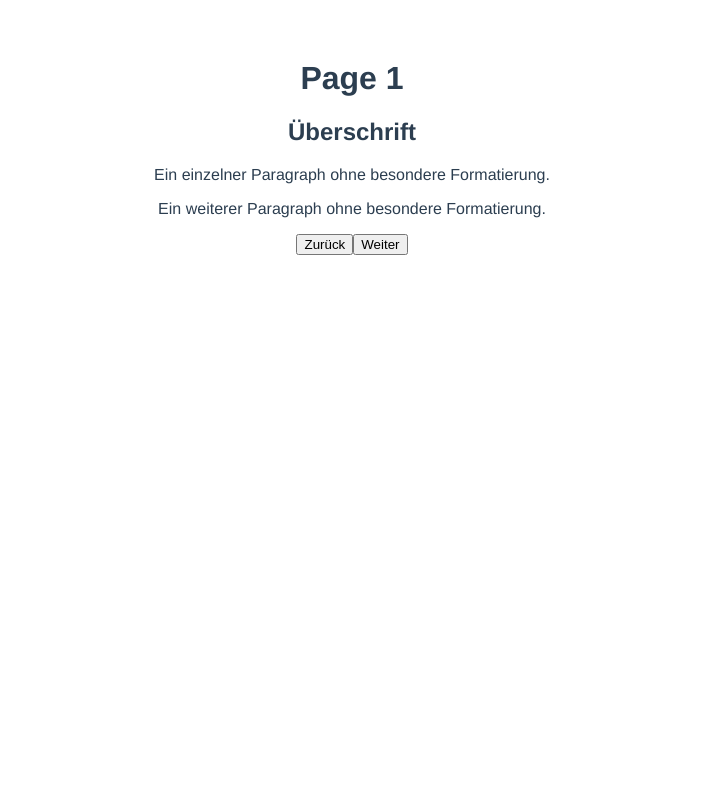
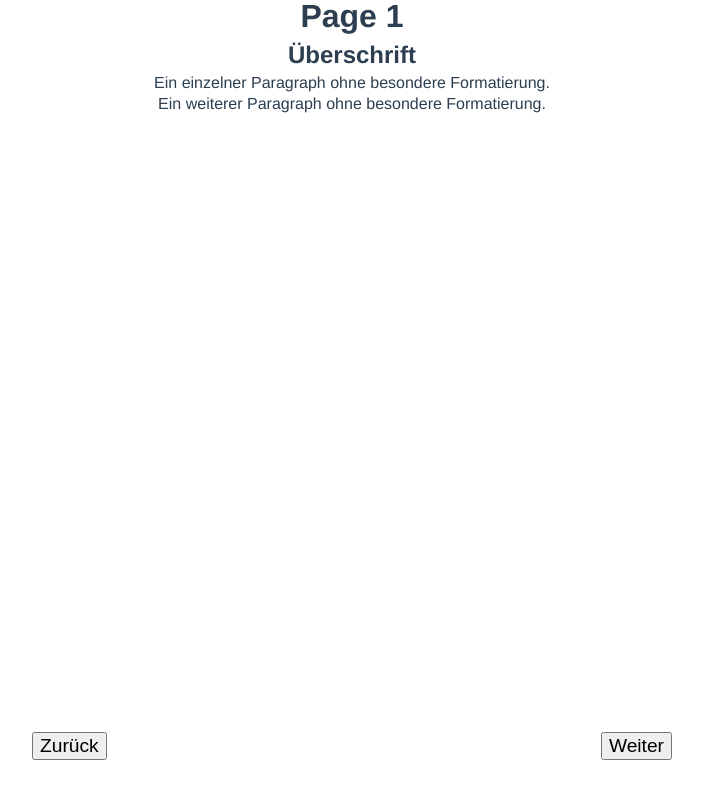
Before and after one commit to mako017-archive/ls-logfiles, a Vue app: page / in a window 1280 px wide. Shown: the whole page, without its empty margins (288-991 px from the left). Built offline with nearby package versions, Linux system fonts and the light colour scheme.

Commit message:
started working on layout

```diff
--- a/package.json
+++ b/package.json
@@ -9,6 +9,8 @@
   },
   "dependencies": {
     "core-js": "^3.6.5",
+    "sass": "^1.26.10",
+    "sass-loader": "^10.0.1",
     "vue": "^2.6.11",
     "vue-class-component": "^7.2.3",
     "vue-property-decorator": "^8.4.2",
--- a/src/App.vue
+++ b/src/App.vue
@@ -6,7 +6,7 @@
 
 <script lang="ts">
 import { Component, Vue } from "vue-property-decorator";
-import SlideShow from "@/components/slideshow.vue";
+import SlideShow from "@/components/SlideShow.vue";
 
 @Component({
 	components: {
@@ -23,6 +23,5 @@ export default class App extends Vue {}
 	-moz-osx-font-smoothing: grayscale;
 	text-align: center;
 	color: #2c3e50;
-	margin-top: 60px;
 }
 </style>
--- /dev/null
+++ b/src/assets/normalize.css
@@ -0,0 +1,110 @@
+/* http://meyerweb.com/eric/tools/css/reset/ */
+/* v1.0 | 20080212 */
+
+html,
+body,
+div,
+span,
+applet,
+object,
+iframe,
+h1,
+h2,
+h3,
+h4,
+h5,
+h6,
+p,
+blockquote,
+pre,
+a,
+abbr,
+acronym,
+address,
+big,
+cite,
+code,
+del,
+dfn,
+em,
+font,
+img,
+ins,
+kbd,
+q,
+s,
+samp,
+small,
+strike,
+strong,
+sub,
+sup,
+tt,
+var,
+b,
+u,
+i,
+center,
+dl,
+dt,
+dd,
+ol,
+ul,
+li,
+fieldset,
+form,
+label,
+legend,
+table,
+caption,
+tbody,
+tfoot,
+thead,
+tr,
+th,
+td {
+	margin: 0;
+	padding: 0;
+	border: 0;
+	outline: 0;
+	font-size: 100%;
+	vertical-align: baseline;
+	background: transparent;
+}
+body {
+	line-height: 1;
+}
+ol,
+ul {
+	list-style: none;
+}
+blockquote,
+q {
+	quotes: none;
+}
+blockquote:before,
+blockquote:after,
+q:before,
+q:after {
+	content: "";
+	content: none;
+}
+
+/* remember to define focus styles! */
+:focus {
+	outline: 0;
+}
+
+/* remember to highlight inserts somehow! */
+ins {
+	text-decoration: none;
+}
+del {
+	text-decoration: line-through;
+}
+
+/* tables still need 'cellspacing="0"' in the markup */
+table {
+	border-collapse: collapse;
+	border-spacing: 0;
+}
--- a/src/components/SlideShow.vue
+++ b/src/components/SlideShow.vue
@@ -1,10 +1,10 @@
 <template>
-	<div class="hello">
-		<h1>Page 1</h1>
+	<div class="container">
+		<h1>Page {{ currentPage + 1 }}</h1>
 		<Slide :html="currentPageHTML" />
 		<div class="button-container">
-			<button @click="decrementPage">Zurück</button>
-			<button @click="incrementPage">Weiter</button>
+			<button class="left hallo" @click="decrementPage">Zurück</button>
+			<button class="right" @click="incrementPage">Weiter</button>
 		</div>
 	</div>
 </template>
@@ -21,35 +21,30 @@ import { mapGetters, mapActions } from "vuex";
 	methods: {
 		...mapActions(["decrementPage", "incrementPage"]),
 	},
-	computed: mapGetters(["currentPageHTML"]),
+	computed: mapGetters(["currentPageHTML", "currentPage"]),
 })
 export default class SlideShow extends Vue {
 	@Prop() private msg!: string;
 	currentPageHTML!: string;
-	currentPage = 0;
+	currentPage!: number;
 }
 </script>
 
-<style scoped>
-h3 {
-	margin: 40px 0 0;
-}
-ul {
-	list-style-type: none;
-	padding: 0;
-}
-li {
-	display: inline-block;
-	margin: 0 10px;
-}
-a {
-	color: #42b983;
-}
-.hallo {
+<style lang="scss" scoped>
+.container {
 	display: flex;
 	flex-direction: column;
+	width: 50vw;
+	margin: 0 auto;
 }
 .button-container {
-	margin-top: auto;
+	display: flex;
+	width: 100%;
+	button {
+		font-size: 1.2rem;
+	}
+	.right {
+		margin-left: auto;
+	}
 }
 </style>
--- a/src/components/SlideShowComponents/Slide.vue
+++ b/src/components/SlideShowComponents/Slide.vue
@@ -11,4 +11,23 @@ export default class Slide extends Vue {
 }
 </script>
 
-<style></style>
+<style lang="scss">
+.container {
+	height: 95vh;
+	h1 {
+		font-size: 2rem;
+		margin-bottom: 0.7rem;
+	}
+	h2 {
+		font-size: 1.5rem;
+		margin-bottom: 0.5rem;
+	}
+	h3 {
+		font-size: 1.2rem;
+		margin-bottom: 0.3rem;
+	}
+	p {
+		margin-bottom: 0.3rem;
+	}
+}
+</style>
--- a/src/main.ts
+++ b/src/main.ts
@@ -3,6 +3,7 @@ import App from "./App.vue";
 import store from "./store";
 
 Vue.config.productionTip = false;
+require("@/assets/normalize.css");
 
 new Vue({
 	store,
--- a/src/store/modules/pages.ts
+++ b/src/store/modules/pages.ts
@@ -23,6 +23,7 @@ const state: pagesState = {
 };
 const getters = {
 	currentPageHTML: (state: pagesState) => state.allPages[state.currentPage].html,
+	currentPage: (state: pagesState) => state.currentPage,
 };
 const actions = {
 	decrementPage({ commit }: any) {
```
Also changed, not shown: 1 other file (tests, documents, lock files or other folders).
